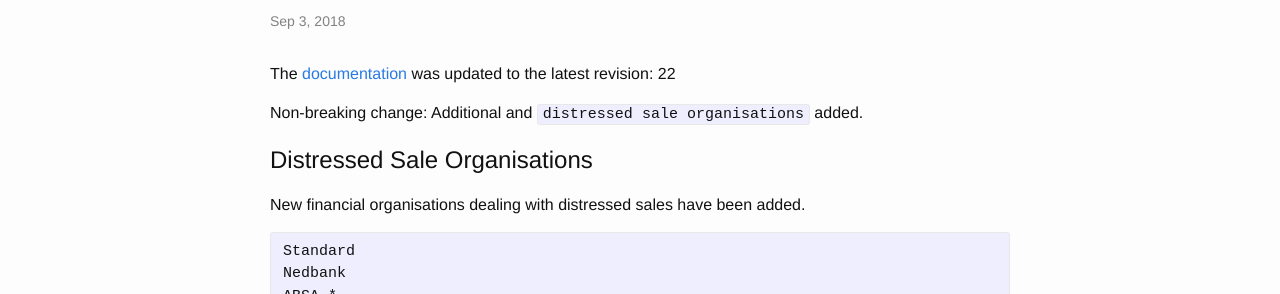
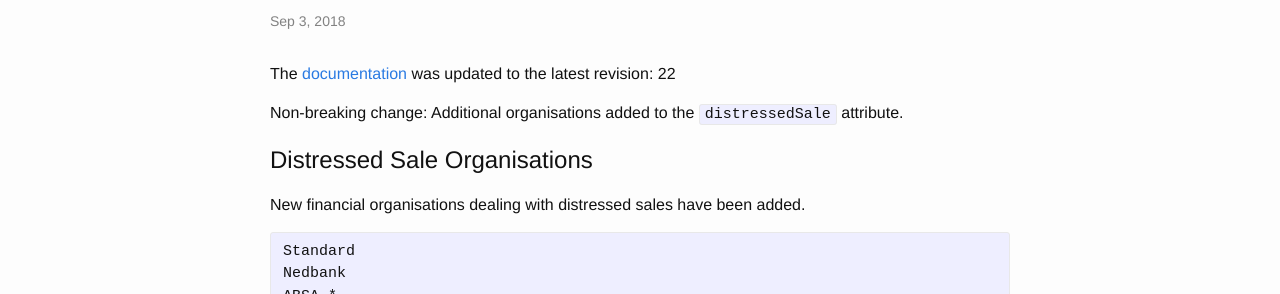
Before and after one commit to EdgeCaseZA/FeedStoreAPI, a Jekyll site: the page built from _posts/2018-09-03-Rev-22-Mandate-Types-Distressed-Sale-Types.md, in a window 1280 px wide. Shown: the part 180-474 px from the top of the page. Built offline with Jekyll 4.4.1, drawn with Linux system fonts in a browser that asks for light colours.

Commit message:
formatting

```diff
--- a/_posts/2018-09-03-Rev-22-Mandate-Types-Distressed-Sale-Types.md
+++ b/_posts/2018-09-03-Rev-22-Mandate-Types-Distressed-Sale-Types.md
@@ -5,7 +5,7 @@ date:   2018-09-03 22:00:00 +0200
 ---
 The [documentation](/FeedStoreAPI/docs) was updated to the latest revision: 22
 
-Non-breaking change: Additional and `distressed sale organisations` added.
+Non-breaking change: Additional organisations added to the `distressedSale` attribute.
 
 # Distressed Sale Organisations
 New financial organisations dealing with distressed sales have been added.
```
